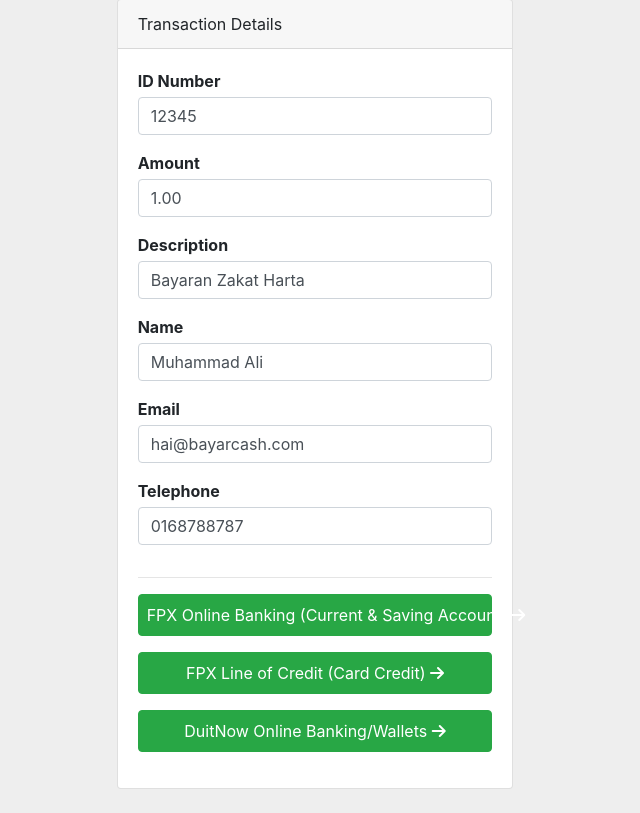
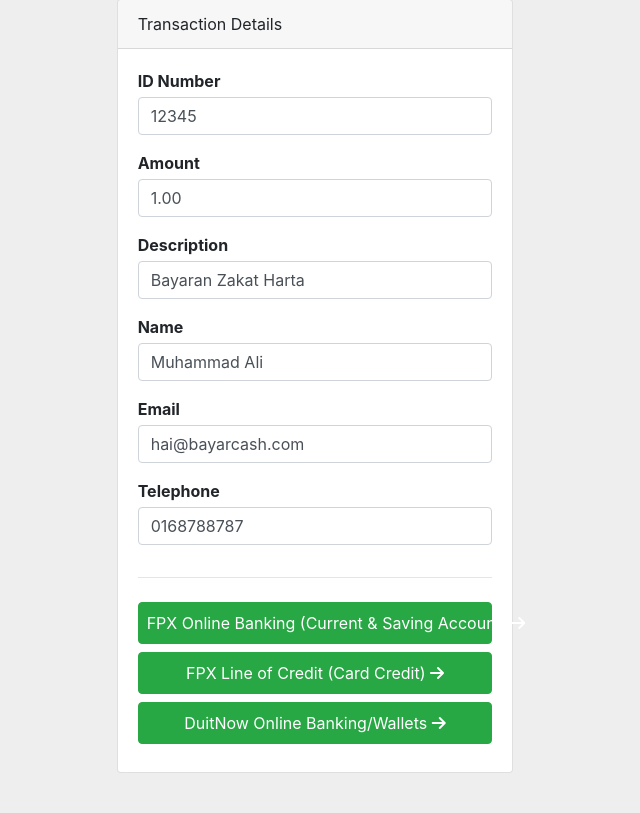
Before and after one commit to webimpian/bayarcash-php-demo, a PHP site: page / in a window 1280 px wide. Shown: the part 57-870 px from the top of the page, without its empty margins (325-965 px from the left). After the commit the page ends 830 px from the top, so only its background shows below. Run offline with PHP 8.4, Linux system fonts and the light colour scheme; data that the repository does not hold is empty; a stand-in replaces the project's code that opens the database connection; some libraries are stand-ins or nearby versions.

Commit message:
Update index.php

```diff
--- a/index.php
+++ b/index.php
@@ -134,9 +134,9 @@ $payment_form_id = md5($order_no.time()); // Safety features: Generate and assig
 
 				<!-- Submit -->
 				<!--  Display list of payment channel buttons -->
-				<div class="row mt-2">
+				<div class="row mt-4">
 					<?php foreach($payment_gateways as $id => $label) : ?>
-						<div class="col-12 button mb-3">
+						<div class="col-12 button mb-2">
 							<button type="submit" class="btn btn-success btn-block mr-1 h-100 p-2" onclick="$('#payment_gateway').val(<?php echo $id; ?>);">
 								<?php echo $label; ?>
                                 <i class="fa-duotone fa-solid fa-arrow-right"></i>
```
